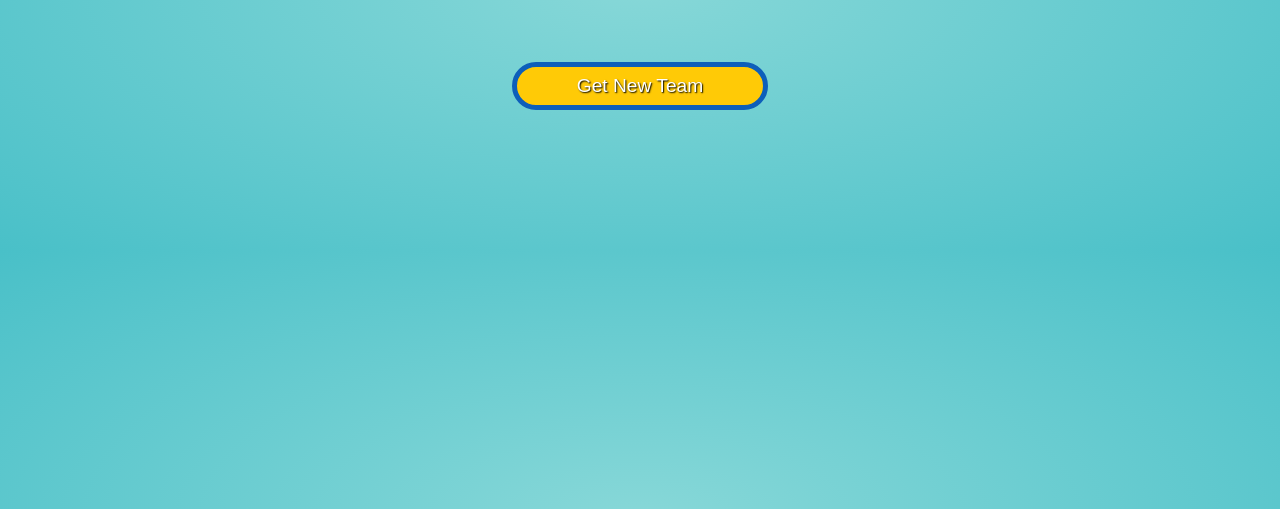
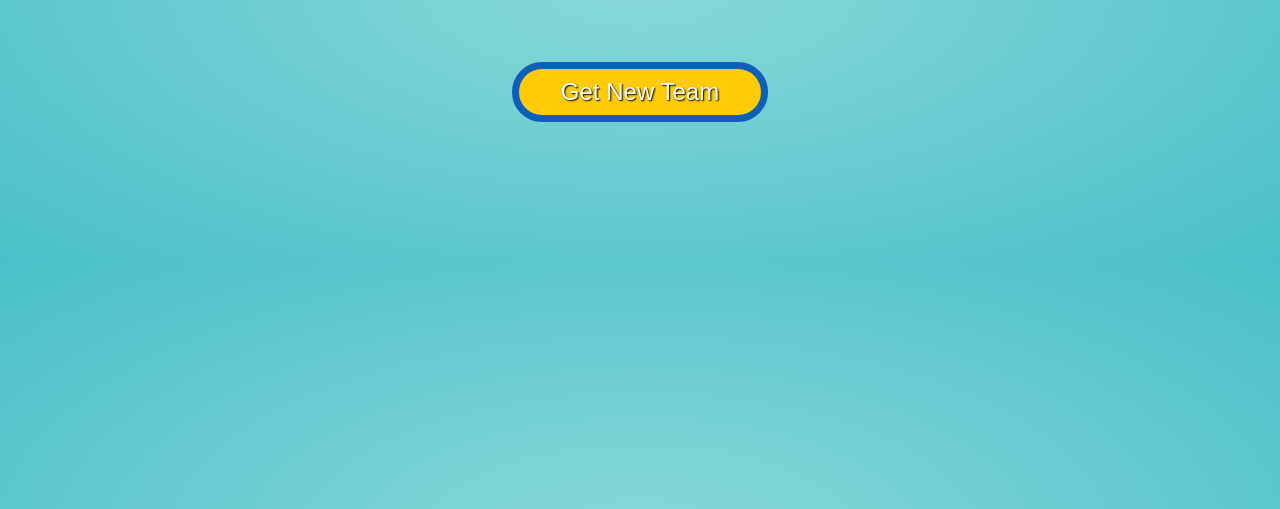
Before and after one commit to JustinKlass/Pokemon-javascript-game, a plain HTML site: page teams.html in a window 1280 px wide. Shown: the part 291-800 px from the top of the page. Drawn offline with nearby package versions, Linux system fonts and the light colour scheme.

Commit message:
Checking css on github

```diff
--- a/css/battle.css
+++ b/css/battle.css
@@ -8,9 +8,6 @@
     /* There is no SVG version of this font due to support being dropped in SVG 2 */
   }
 
-
-
-  /* FIRST DIV IS CORRECT SECOND DIV NEEDS FLOATS FLIPPED NEED TO MAKE AN ID AND TURN  */
 .playerBattle {
     position: relative;
     overflow: hidden;
--- a/css/header.css
+++ b/css/header.css
@@ -13,8 +13,8 @@ body {
  background-color: #FFCA06;
  padding: 0;
  margin: 0;
+ width: 100%;
  height: 3.5em;
- width: 100%;
 }
 
 .nav li {
@@ -23,6 +23,7 @@ body {
 }
 
 .nav li a {
+    width: 100%;
     padding-top: 0.5em;
     padding-bottom: 0.67em;
     letter-spacing: 0.05em;
--- a/css/teams.css
+++ b/css/teams.css
@@ -22,8 +22,8 @@
     margin-left: 40%;
     width: 20%;
     height: 2.5em;
-    font-size: 1.5vw;
-    border-radius: 30px;
+    font-size: 1.5rem;
+    border-radius: 30em;
     color: white;
     text-align: center;
     text-shadow: 1px 1px 1.5px black;
```
Also changed, not shown: javascript/app.js (line endings or trailing spaces).
